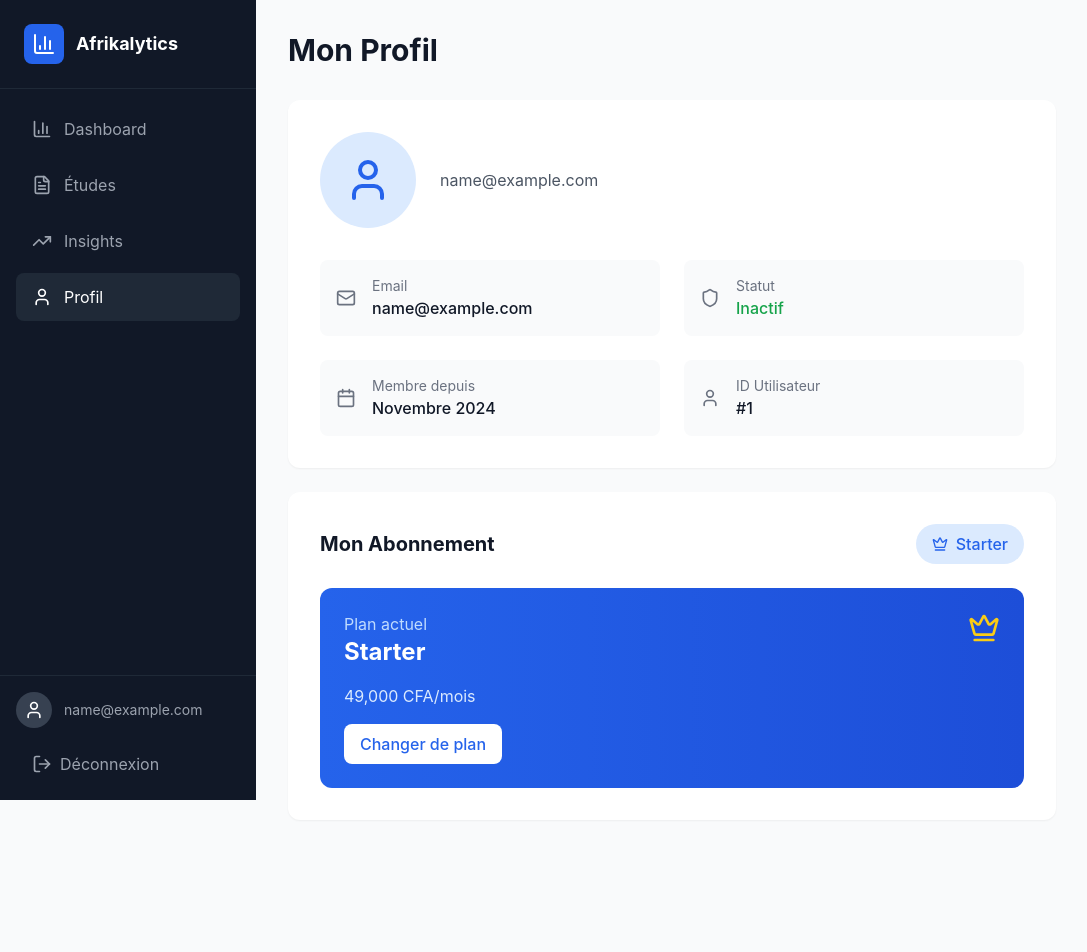
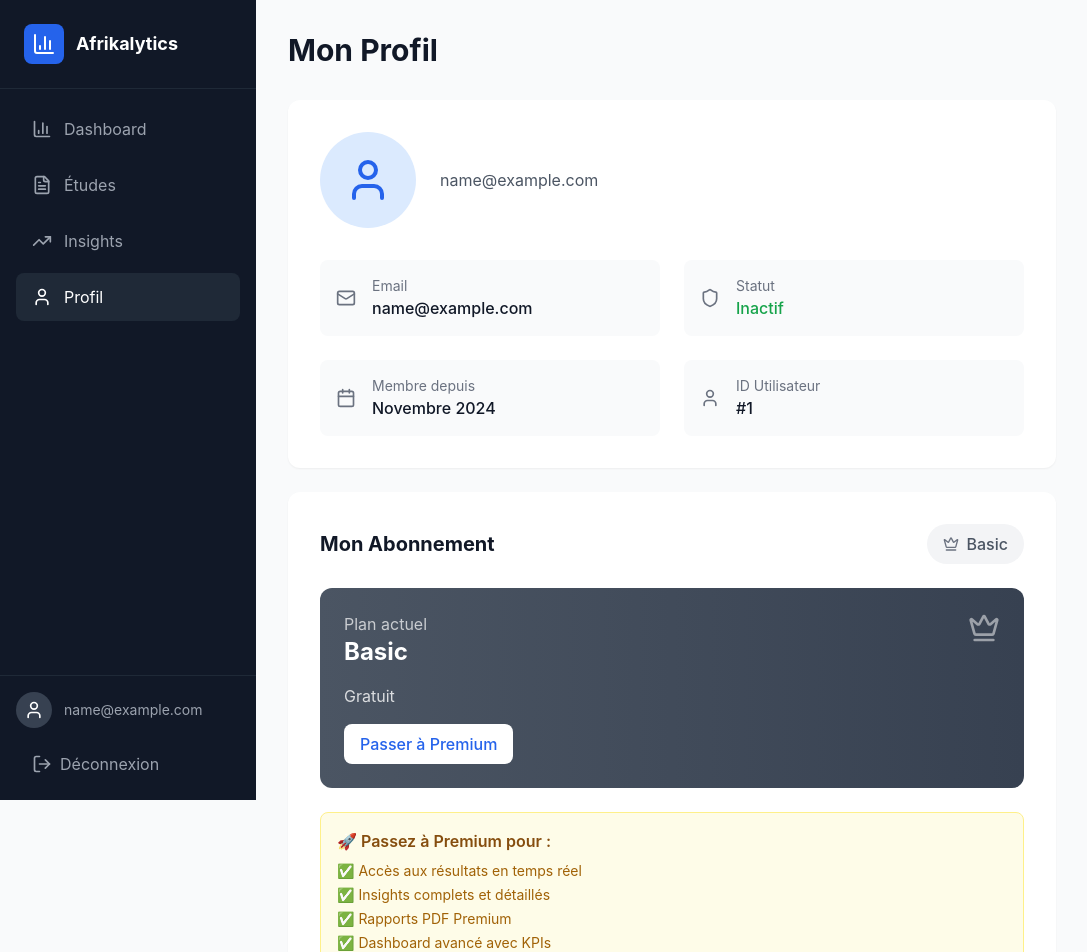
Before and after one commit to Afrikalytics/afrikalytics-dashboard, a Next.js app: page /profile in a window 1280 px wide. Shown: the top 952 px of the page, without its empty margins (0-1087 px from the left). Before the commit the page ends 852 px from the top, so only its background shows below. Built offline with nearby package versions, Linux system fonts and the light colour scheme; sample sign-in values are in the browser's storage.

Commit message:
Fix: Profile page avec nouveaux plans

```diff
--- a/app/profile/page.tsx
+++ b/app/profile/page.tsx
@@ -65,15 +65,16 @@ export default function ProfilePage() {
   }
 
   const getPlanDetails = (plan: string) => {
-    const plans: Record<string, { label: string; price: string }> = {
-      starter: { label: "Starter", price: "49,000 CFA/mois" },
-      professional: { label: "Professional", price: "98,000 CFA/mois" },
-      enterprise: { label: "Enterprise", price: "195,000 CFA/mois" },
+    const plans: Record<string, { label: string; price: string; color: string }> = {
+      basic: { label: "Basic", price: "Gratuit", color: "gray" },
+      professionnel: { label: "Professionnel", price: "295,000 CFA/mois", color: "blue" },
+      entreprise: { label: "Entreprise", price: "Sur mesure", color: "purple" },
     };
-    return plans[plan] || plans.starter;
+    return plans[plan] || plans.basic;
   };
 
-  const planDetails = getPlanDetails(user?.plan || "starter");
+  const planDetails = getPlanDetails(user?.plan || "basic");
+  const isPremium = user?.plan === "professionnel" || user?.plan === "entreprise";
 
   return (
     <div className="min-h-screen bg-gray-50">
@@ -233,28 +234,63 @@ export default function ProfilePage() {
           <div className="bg-white rounded-xl shadow-sm p-4 lg:p-8">
             <div className="flex flex-col sm:flex-row items-start sm:items-center justify-between gap-4 mb-6">
               <h3 className="text-lg lg:text-xl font-bold text-gray-900">Mon Abonnement</h3>
-              <div className="flex items-center gap-2 px-4 py-2 bg-blue-100 rounded-full">
-                <Crown className="h-4 w-4 text-blue-600" />
-                <span className="font-medium text-blue-600">{planDetails.label}</span>
+              <div className={`flex items-center gap-2 px-4 py-2 rounded-full ${
+                isPremium
+                  ? "bg-yellow-100"
+                  : "bg-gray-100"
+              }`}>
+                <Crown className={`h-4 w-4 ${isPremium ? "text-yellow-600" : "text-gray-500"}`} />
+                <span className={`font-medium ${isPremium ? "text-yellow-600" : "text-gray-600"}`}>
+                  {planDetails.label}
+                </span>
               </div>
             </div>
 
-            <div className="bg-gradient-to-r from-blue-600 to-blue-700 rounded-xl p-4 lg:p-6 text-white">
+            <div className={`rounded-xl p-4 lg:p-6 text-white ${
+              user?.plan === "entreprise"
+                ? "bg-gradient-to-r from-purple-600 to-purple-700"
+                : user?.plan === "professionnel"
+                  ? "bg-gradient-to-r from-blue-600 to-blue-700"
+                  : "bg-gradient-to-r from-gray-600 to-gray-700"
+            }`}>
               <div className="flex justify-between items-start mb-4">
                 <div>
-                  <p className="text-blue-200">Plan actuel</p>
+                  <p className="text-white/70">Plan actuel</p>
                   <p className="text-xl lg:text-2xl font-bold">{planDetails.label}</p>
                 </div>
-                <Crown className="h-6 w-6 lg:h-8 lg:w-8 text-yellow-400" />
+                <Crown className={`h-6 w-6 lg:h-8 lg:w-8 ${isPremium ? "text-yellow-400" : "text-white/50"}`} />
               </div>
-              <p className="text-blue-100 mb-4">{planDetails.price}</p>
-              <a
-                href="https://afrikalytics.com/premium"
-                className="inline-block bg-white text-blue-600 px-4 py-2 rounded-lg font-medium hover:bg-blue-50 transition text-sm lg:text-base"
-              >
-                Changer de plan
-              </a>
+              <p className="text-white/80 mb-4">{planDetails.price}</p>
+
+              {!isPremium ? (
+                <a
+                  href="https://afrikalytics.com/premium"
+                  className="inline-block bg-white text-blue-600 px-4 py-2 rounded-lg font-medium hover:bg-blue-50 transition text-sm lg:text-base"
+                >
+                  Passer à Premium
+                </a>
+              ) : (
+                <a
+                  href="https://afrikalytics.com/premium"
+                  className="inline-block bg-white/20 text-white px-4 py-2 rounded-lg font-medium hover:bg-white/30 transition text-sm lg:text-base"
+                >
+                  Gérer mon abonnement
+                </a>
+              )}
             </div>
+
+            {/* Avantages du plan */}
+            {!isPremium && (
+              <div className="mt-6 p-4 bg-yellow-50 rounded-lg border border-yellow-200">
+                <p className="font-semibold text-yellow-800 mb-2">🚀 Passez à Premium pour :</p>
+                <ul className="text-sm text-yellow-700 space-y-1">
+                  <li>✅ Accès aux résultats en temps réel</li>
+                  <li>✅ Insights complets et détaillés</li>
+                  <li>✅ Rapports PDF Premium</li>
+                  <li>✅ Dashboard avancé avec KPIs</li>
+                </ul>
+              </div>
+            )}
           </div>
         </div>
       </main>
```
